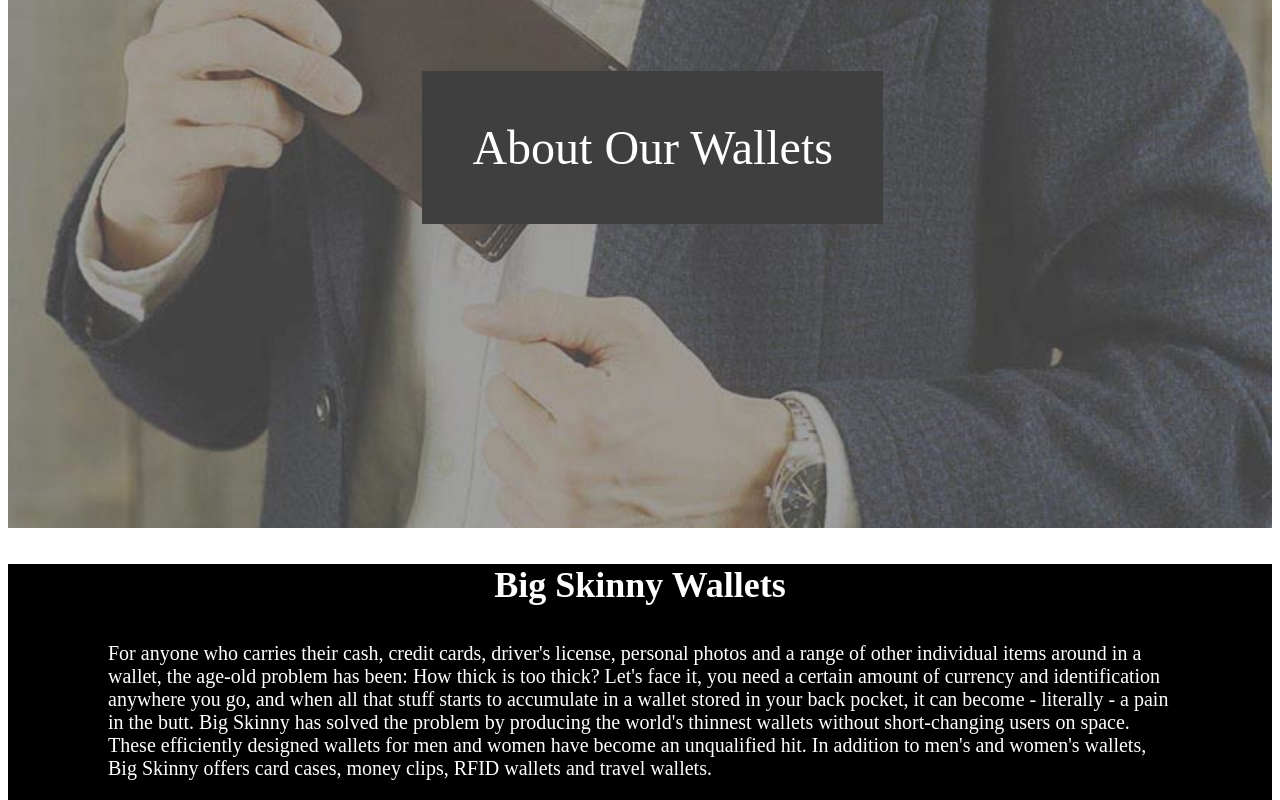
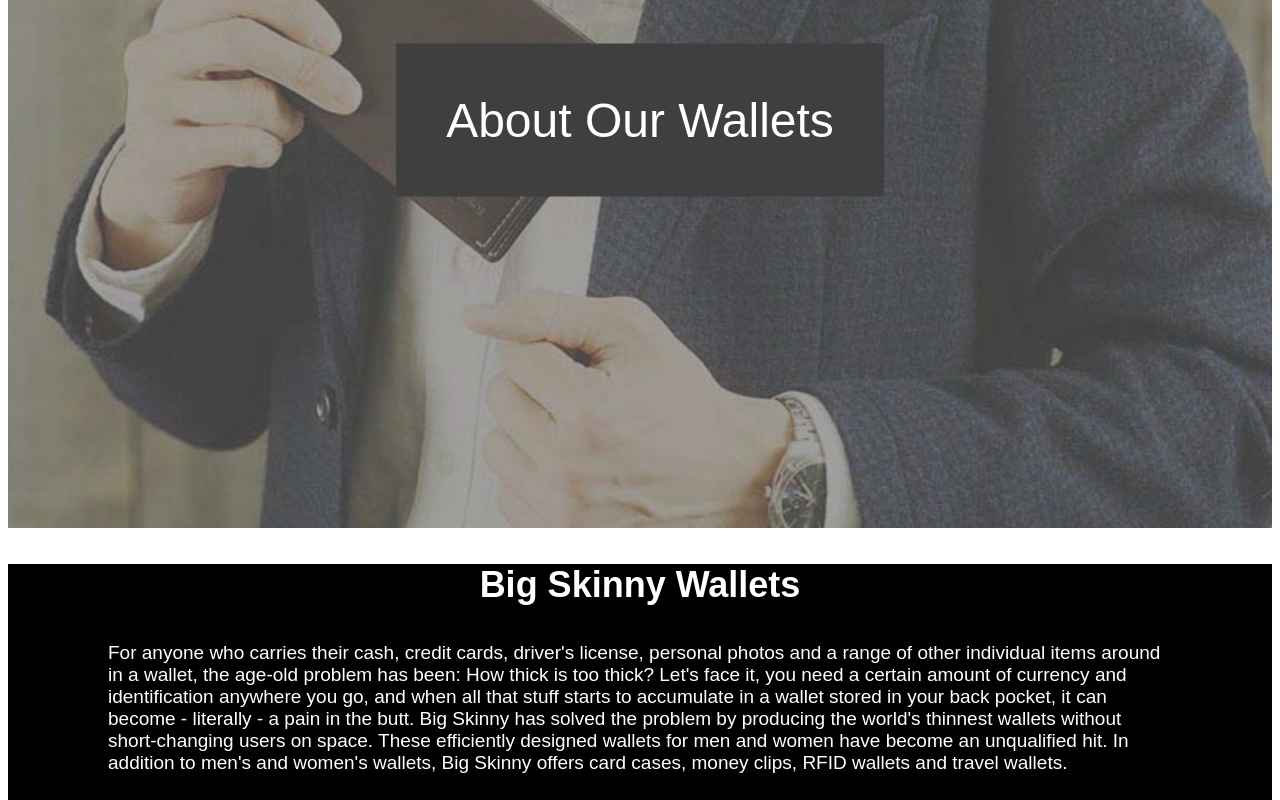
Before and after one commit to kyz128/250Final, a plain HTML site: page about.html in a window 1280 px wide. Shown: the part 280-1080 px from the top of the page. Drawn offline with Linux system fonts and the light colour scheme.

Commit message:
cleaned up website style

```diff
--- a/css/styles.css
+++ b/css/styles.css
@@ -1,5 +1,6 @@
 body, html {
     height: 100%;
+    font-family: 'Oswald', sans-serif;
 }
 
 .media_parallax{
@@ -10,6 +11,7 @@
   background-position: center;
   background-repeat: no-repeat;
   background-size: cover;
+  position: relative;
 }
 
 .about_parallax{
@@ -23,19 +25,23 @@
 }
 
 .heading{
-  text-align: center;
-  left:33%;
+  margin: auto;
+  left:50%;
   top: 50%;
+  transform: translate(-50%, -50%);
   position: absolute;
+
 }
+
 .heading span.text {
   background-color: black;
   color: white;
   font-size: 48px;
   width: 50%;
   padding: 50px;
+  opacity: 1;
+}
 
-}
 .blank{
   height: 10%;
   background-color: white;
@@ -49,7 +55,7 @@
 .about_description p{
   margin-left: 100px;
   margin-right: 100px;
-  font-size: 20px;
+  font-size: 19px;
 }
 
 .media_description {
```
Also changed, not shown: about.html (+2 -0 lines), media.html (line endings or trailing spaces).
